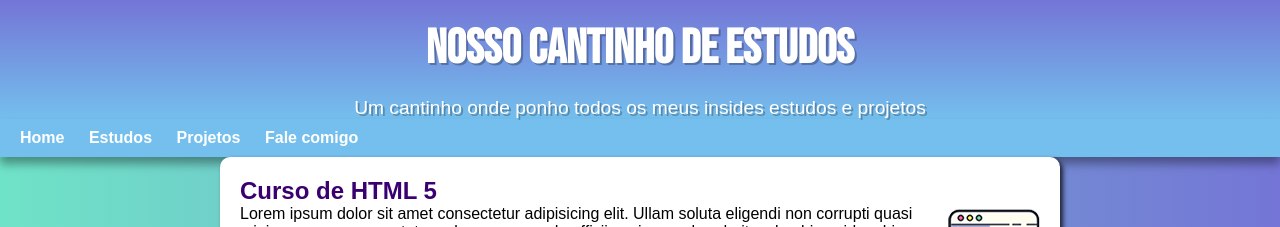
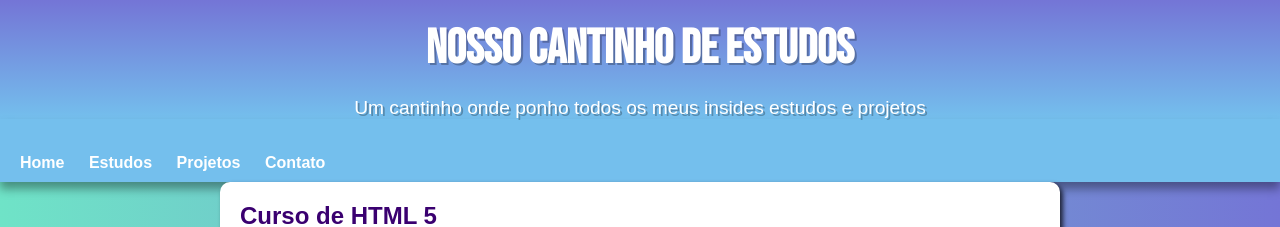
Before and after one commit to Croneydbr/Projeto_Site, a plain HTML site: page index.html in a window 1280 px wide. Shown: the top 227 px of the page. Drawn offline with Linux system fonts and the light colour scheme.

Commit message:
nav a fix

```diff
--- a/assets/css/style.css
+++ b/assets/css/style.css
@@ -14,6 +14,7 @@
   --cor1: #7475D6;
   --cor2: #74BFED;
   --cor3: #6FE3C7;
+  --cor4: rgb(58, 0, 112);
 
   --fonte-destaque: 'Bebas Neue', cursive;
   --fonte-padrao: Arial, Helvetica, sans-serif;
@@ -56,6 +57,7 @@ header > p {
 nav {
   background-color: var(--cor2);
   padding: 10px;
+  padding-top: 35px;
   box-shadow: 0px 7px 9px rgba(0, 0, 0, 0.363);
 }
 
@@ -83,12 +85,12 @@ main {
     box-shadow: 3px 3px 5px rgba(0, 0, 0, 0.76);
 }
 
-h1 {
+/*h1 {
     text-align: center;
     text-shadow: 1px 1px 2px rgba(39, 1, 87, 0.623);
     font-size: 2em;
     color: rgb(50, 0, 112);
-}
+}*/
 
 h2 {
     font-size: 1.5em;
--- a/index.html
+++ b/index.html
@@ -20,7 +20,7 @@
         <a href="#">Home</a>
         <a href="#">Estudos</a>
         <a href="#">Projetos</a>
-              <a href="#">Fale comigo</a>
+        <a href="#">Contato</a>
     </nav>
     <main>
         <article>
```
Lines whose indentation alone changed are shown as unchanged.
